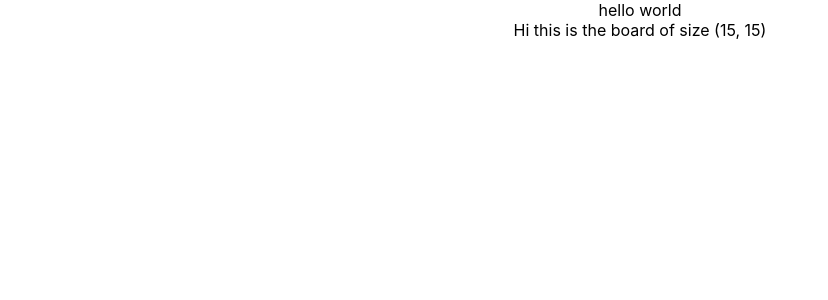
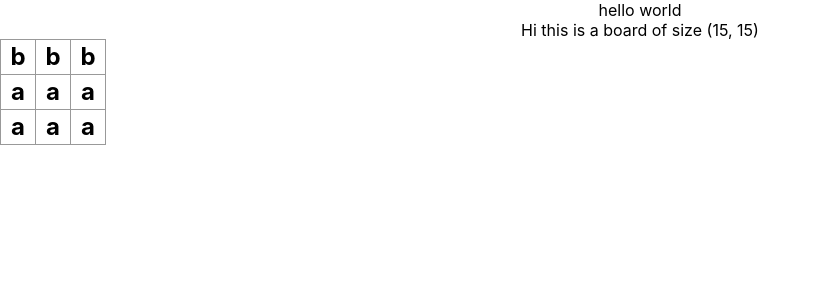
Before and after one commit to jjang4001/symphony-crosswords, a React (Create React App) app: page / in a window 1280 px wide. Shown: the top 300 px of the page, without its empty margins (0-828 px from the left). Built offline with nearby package versions, Linux system fonts and the light colour scheme.

Commit message:
correctly disables the squares

```diff
--- a/src/App.css
+++ b/src/App.css
@@ -2,37 +2,39 @@
   text-align: center;
 }
 
-.App-logo {
-  height: 40vmin;
-  pointer-events: none;
+/* .crossword-grid-container {
+  display: grid;
+  grid-template-columns: auto auto auto auto auto auto auto auto auto auto auto auto auto auto auto;
+  grid-gap: 1px;
+  background-color: #2196f3;
+  padding: 10px;
+  width: 800px;
+} */
+
+/* .crossword-grid-container > div {
+  background-color: rgba(255, 255, 255, 0.8);
+  border: 1px solid black;
+  text-align: center;
+  font-size: 30px;
+} */
+
+.crossword-board-row:after {
+  clear: both;
+  content: '';
+  display: table;
 }
 
-@media (prefers-reduced-motion: no-preference) {
-  .App-logo {
-    animation: App-logo-spin infinite 20s linear;
-  }
+.crossword-square {
+  background: #fff;
+  border: 1px solid #999;
+  float: left;
+  font-size: 24px;
+  font-weight: bold;
+  line-height: 34px;
+  height: 34px;
+  margin-right: -1px;
+  margin-top: -1px;
+  padding: 0;
+  text-align: center;
+  width: 34px;
 }
-
-.App-header {
-  background-color: #282c34;
-  min-height: 100vh;
-  display: flex;
-  flex-direction: column;
-  align-items: center;
-  justify-content: center;
-  font-size: calc(10px + 2vmin);
-  color: white;
-}
-
-.App-link {
-  color: #61dafb;
-}
-
-@keyframes App-logo-spin {
-  from {
-    transform: rotate(0deg);
-  }
-  to {
-    transform: rotate(360deg);
-  }
-}
--- a/src/components/CrosswordBoard.tsx
+++ b/src/components/CrosswordBoard.tsx
@@ -1,6 +1,7 @@
 import React, { FC } from 'react';
 
-import { ICrossword } from '../models';
+import CrosswordSquare from './CrosswordSquare';
+import getGrid from '../utils/getGrid';
 
 import MockData from '../mock-data/20200220.json';
 
@@ -10,12 +11,30 @@ type CrosswordBoardProps = {
 };
 
 const CrosswordBoard: FC<CrosswordBoardProps> = ({ numRows, numCols }) => {
-  console.log(MockData);
-  const a: ICrossword = MockData;
+  const grid = getGrid(MockData);
+  console.log(grid);
+
   return (
-    <div>
-      Hi this is the board of size ({numRows}, {numCols})
-    </div>
+    <>
+      Hi this is a board of size ({numRows}, {numCols})
+      <div className='crossword-grid-container'>
+        <div className='crossword-board-row'>
+          <div className='crossword-square'>b</div>
+          <div className='crossword-square'>b</div>
+          <div className='crossword-square'>b</div>
+        </div>
+        <div className='crossword-board-row'>
+          <CrosswordSquare disabled={true} letter={'a'} />
+          <CrosswordSquare disabled={true} letter={'a'} />
+          <CrosswordSquare disabled={true} letter={'a'} />
+        </div>
+        <div className='crossword-board-row'>
+          <CrosswordSquare disabled={true} letter={'a'} />
+          <CrosswordSquare disabled={true} letter={'a'} />
+          <CrosswordSquare disabled={true} letter={'a'} />
+        </div>
+      </div>
+    </>
   );
 };
 
--- a/src/components/CrosswordSquare.tsx
+++ b/src/components/CrosswordSquare.tsx
@@ -1,6 +1,6 @@
 import React, { FC } from 'react';
 
-type CrosswordSquareProps = {
+export type CrosswordSquareProps = {
   disabled: boolean;
   letter: string;
   numberLabel?: number;
@@ -12,5 +12,7 @@ const CrosswordSquare: FC<CrosswordSquareProps> = ({
   numberLabel
 }) => {
   console.log(disabled, letter, numberLabel);
-  return <div>|{letter}|</div>;
+  return <div className='crossword-square'>{letter}</div>;
 };
+
+export default CrosswordSquare;
--- a/src/mock-data/20200220.json
+++ b/src/mock-data/20200220.json
@@ -238,7 +238,7 @@
     },
     {
       "number": 59,
-      "description": "Adule",
+      "description": "Adult",
       "startRow": 12,
       "startCol": 0,
       "direction": "ACROSS",
--- /dev/null
+++ b/src/utils/getGrid.ts
@@ -0,0 +1,74 @@
+import { ICrossword, IClue, Direction } from '../models';
+import { CrosswordSquareProps } from '../components/CrosswordSquare';
+
+function getGrid(crossword: ICrossword): CrosswordSquareProps[][] {
+  const { numRows, numCols, clues } = crossword;
+  const defaultSquareState: CrosswordSquareProps = {
+    disabled: true,
+    letter: ''
+  };
+
+  const emptyRow = Array.from({ length: numCols }, () =>
+    Object.assign({}, defaultSquareState)
+  );
+  let grid = Array.from({ length: numRows }, () => emptyRow.slice(0));
+
+  clues.forEach((clue, idx) => {
+    const clueSquares = idx < 3 ? getClueSquares(clue) : [];
+    grid = fillGridBlanks(grid, clueSquares);
+  });
+
+  return grid;
+}
+
+const directionToDisplacement = {
+  [Direction.ACROSS]: [0, 1],
+  [Direction.DOWN]: [1, 0]
+};
+
+function getClueSquares(clue: IClue): Position[] {
+  let count = clue.length;
+  const startPosition: Position = {
+    row: clue.startRow,
+    col: clue.startCol
+  };
+
+  const direction = clue.direction as Direction;
+
+  const clueSquares = [startPosition];
+  let currPosition = startPosition;
+
+  const displacement = directionToDisplacement[direction];
+
+  while (count > clueSquares.length) {
+    const nextPositionRow = currPosition.row + displacement[0];
+    const nextPositionCol = currPosition.col + displacement[1];
+    const nextPosition = {
+      row: nextPositionRow,
+      col: nextPositionCol
+    };
+    currPosition = nextPosition;
+
+    clueSquares.push(nextPosition);
+  }
+  return clueSquares;
+}
+
+type Position = {
+  row: number;
+  col: number;
+};
+
+function fillGridBlanks(
+  grid: CrosswordSquareProps[][],
+  clueSquarePositions: Position[]
+): CrosswordSquareProps[][] {
+  clueSquarePositions.forEach(position => {
+    const { row, col } = position;
+    grid[row][col].disabled = false;
+  });
+
+  return grid;
+}
+
+export default getGrid;
```
